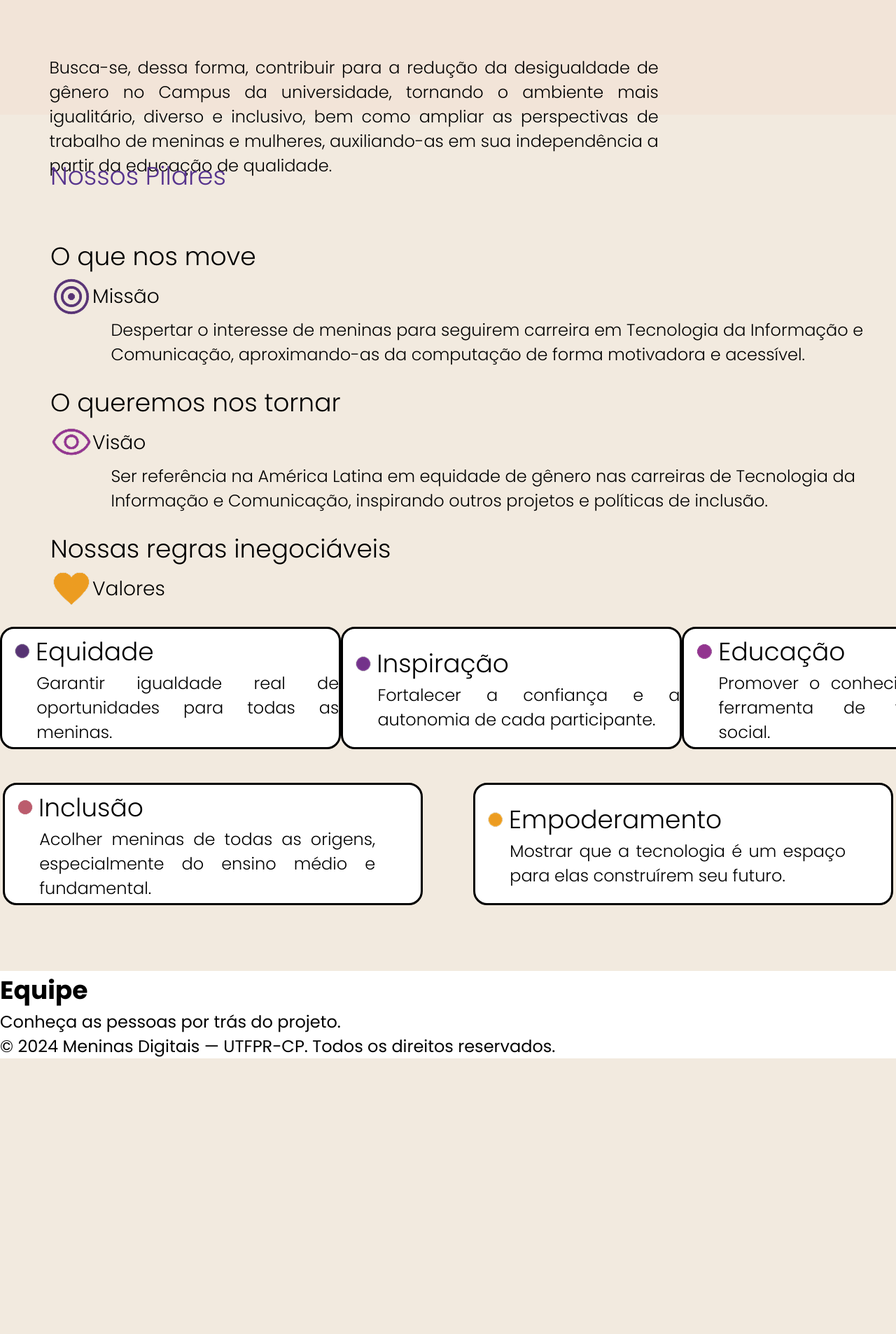
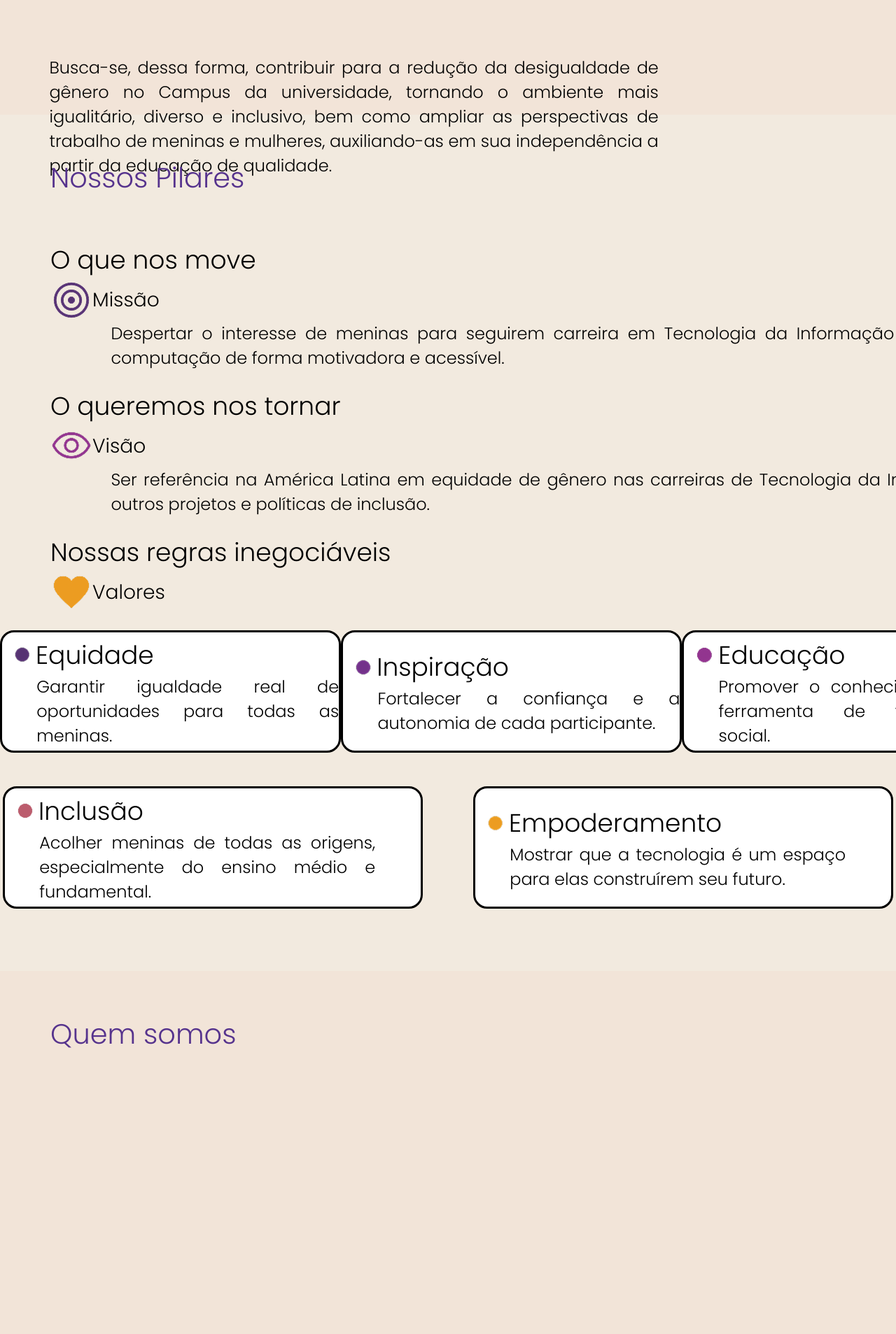
Before and after one commit to vinicius-10/CertificadoraCompetencia3, a Flask app: page / in a window 1280 px wide; the page is wider, and only the part inside the window is pictured. Shown: the part 2220-4127 px from the top of that part at 70% size. Before the commit the page ends 3733 px from the top of that part, so only its background shows below. Run offline with Flask 3, Linux system fonts and the light colour scheme.

Commit message:
finalizada a landing page até a versão atual do desing

```diff
--- a/app/static/css/landing_page.css
+++ b/app/static/css/landing_page.css
@@ -223,12 +223,16 @@ padding-bottom: 150px;
   padding-left: 3.6rem;
   padding-bottom: 1rem;
   font-weight: 300;
+  width: 70rem;
+  text-align: justify;
 }
 
 #visao p{
   padding-left: 3.6rem;
   padding-bottom: 1rem;
   font-weight: 300;
+  width: 70rem;
+  text-align: justify;
 }
 
 #visao div {
@@ -356,6 +360,7 @@ padding-bottom: 150px;
 
 #npilas {
   font-weight: 300;
+  font-size: 1.66rem;
   color: #56338D;
   padding-top: 2.5rem;
   padding-bottom: 2.5rem;
@@ -370,3 +375,20 @@ padding-bottom: 150px;
   font-weight: 300;
   color: #000000;
 }
+
+/*Equipe*/
+
+#equipe {
+  height: 36rem;
+  padding-left: 3rem;
+  background-color: #F2E4D8;
+}
+
+#who {
+  font-weight: 300;
+  font-size: 1.66rem;
+  padding-top: 2.5rem;
+  padding-bottom: 2.5rem;
+  color: #56338D;
+
+}
--- a/app/templates/landing_page.html
+++ b/app/templates/landing_page.html
@@ -161,10 +161,10 @@
 
         </div>
 
-        <section id="equipe">
-            <h2>Equipe</h2>
-            <p>Conheça as pessoas por trás do projeto.</p>
-        </section>
+        <div id="equipe">
+            <h2 id="who">Quem somos</h2>
+
+        </div>
 
     </main>
 
```
